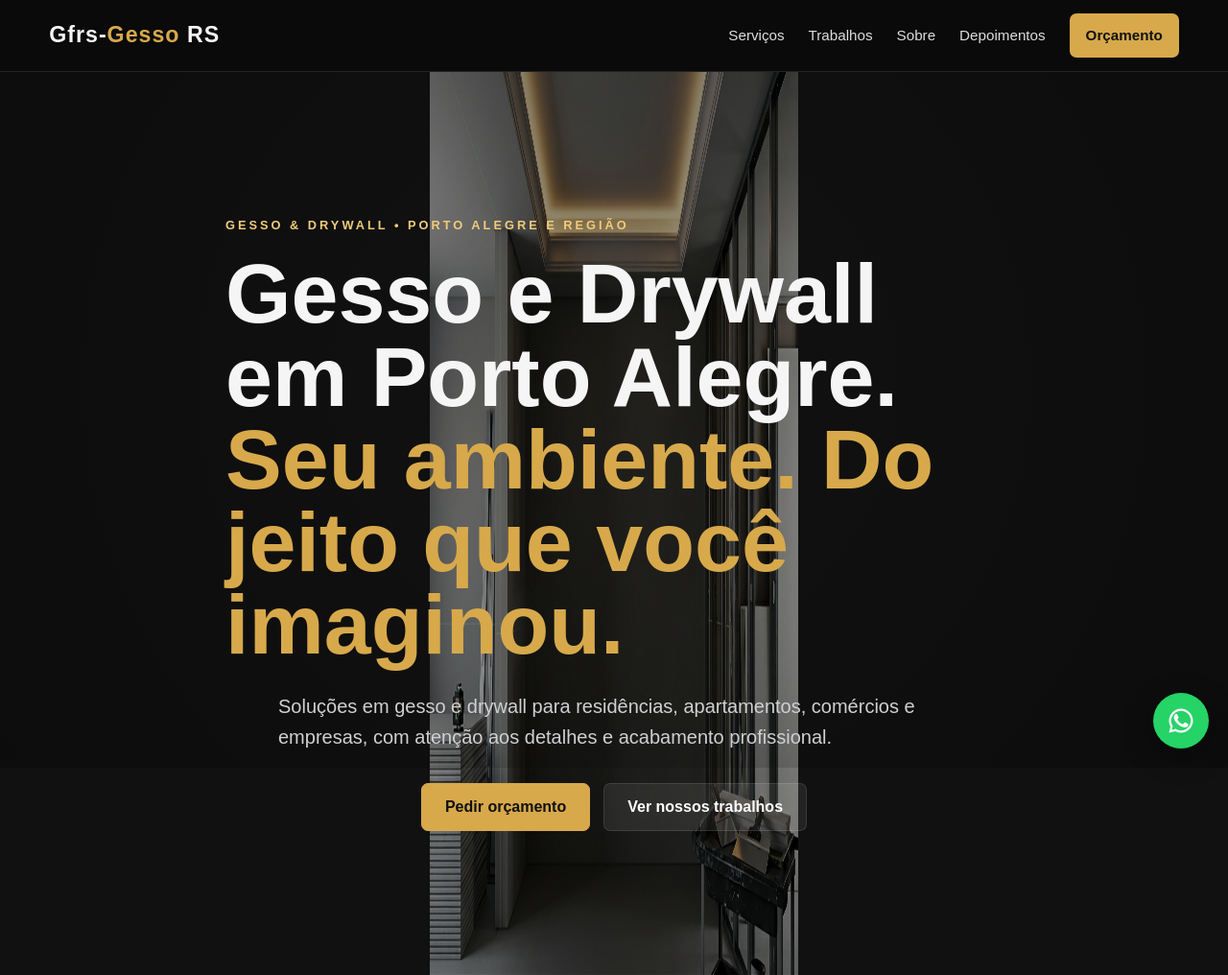
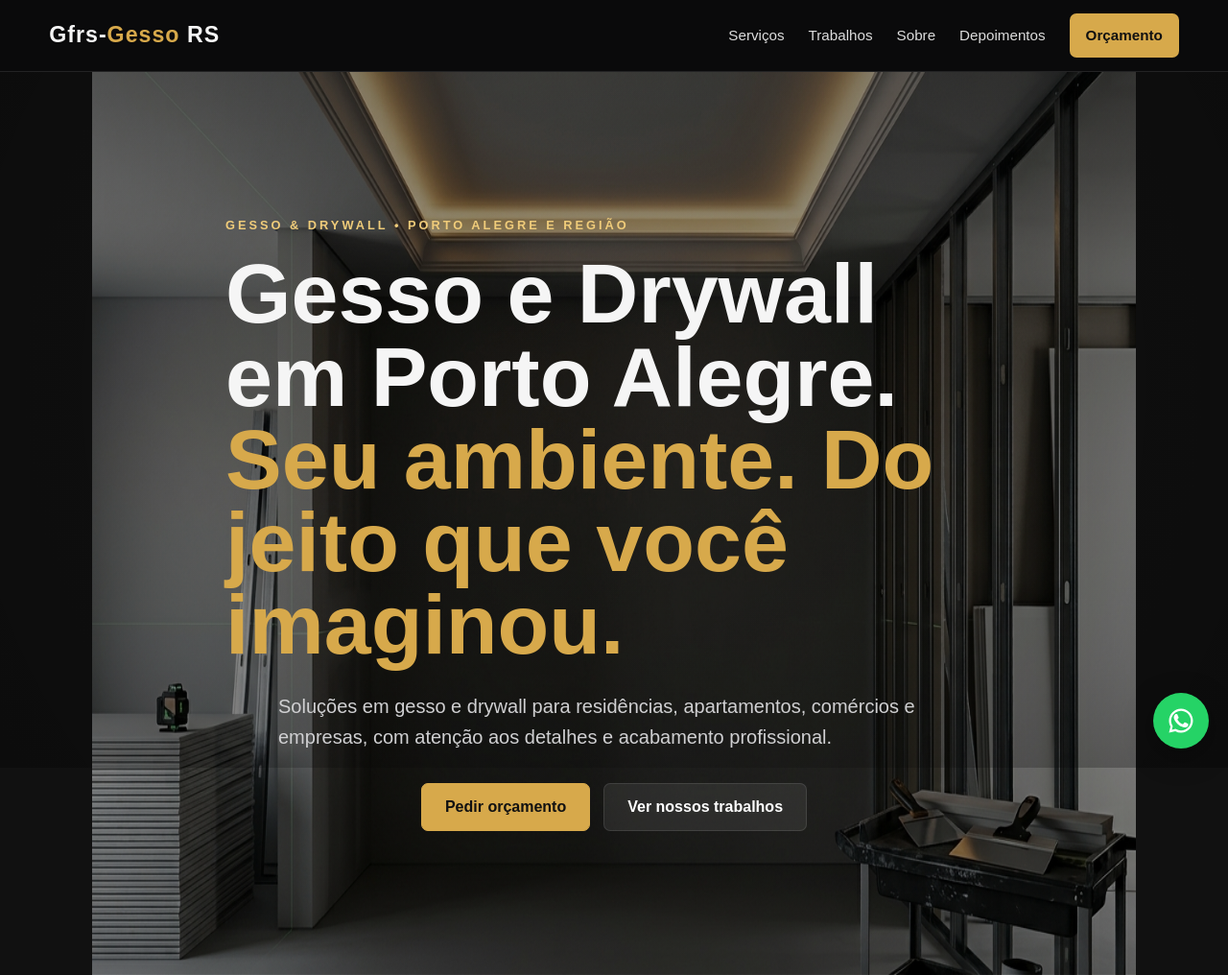
Before and after one commit to Gelsonfrs/gfrs-gesso-rs, a plain HTML site: page index.html in a window 1280 px wide. Shown: the top 1016 px of the page at 96% size. Drawn offline with Linux system fonts and the light colour scheme.

Commit message:
Update index.html
celular

```diff
--- a/index.html
+++ b/index.html
@@ -120,13 +120,12 @@
         ),
         url("imagens/capa.jfif");
 
-    background-size: 30% 100%;
+    background-size: 85% 100%;
     background-position: center center;
     background-repeat: no-repeat;
 
     background-color: #111;
 }
-
 
     .hero::before {
         content: "";
```
